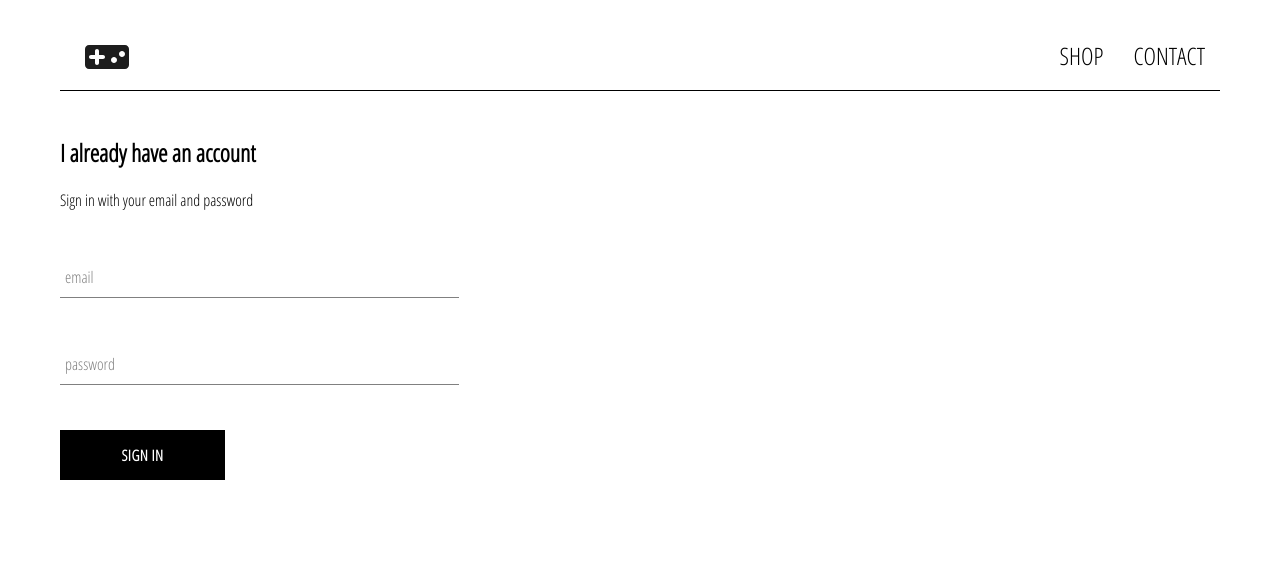
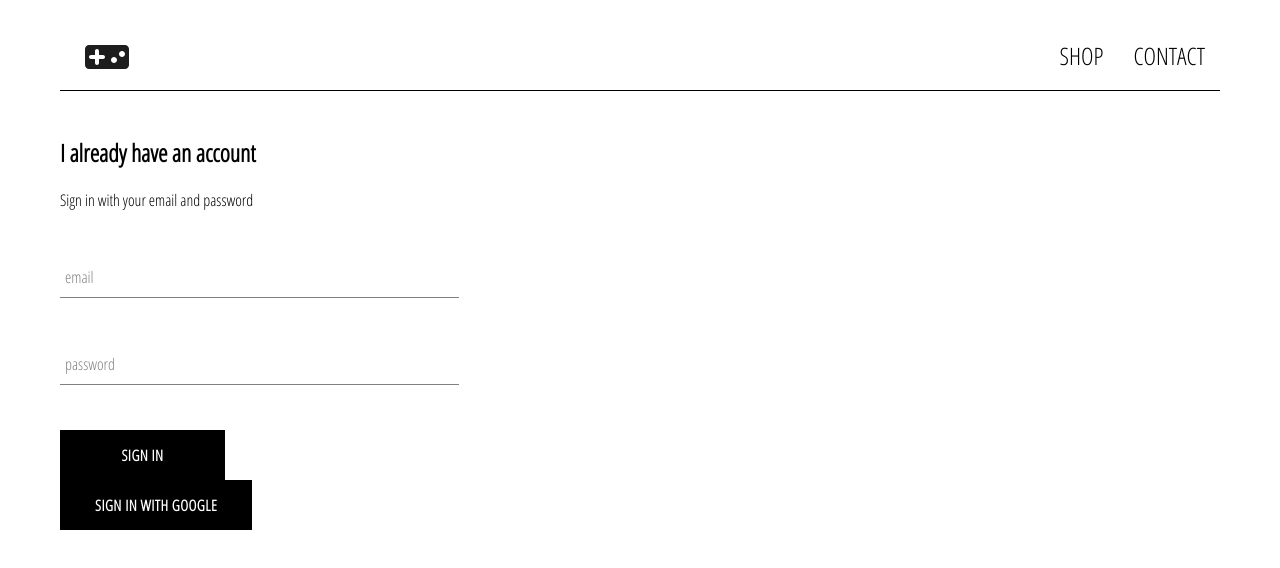
Before and after one commit to nourbalaha/nour-gaming, a React (Create React App) app: page /signin in a window 1280 px wide. Shown: the top 568 px of the page. Built offline with nearby package versions, Linux system fonts and the light colour scheme.

Commit message:
added sign in with google button

```diff
--- a/src/components/sign-in/sign-in.component.jsx
+++ b/src/components/sign-in/sign-in.component.jsx
@@ -4,6 +4,8 @@
 
 import FormInput from "../form-input/form-input.component"
 import CustomButton from "../custom-button/custom-button.component"
+
+import { signInWithGoogle } from "../../firebase/firebase.utils"
 
 export default class SignIn extends Component {
     constructor(props) {
@@ -35,6 +37,7 @@
                     <FormInput type="password" name="password" value={this.state.password} handleChange={this.handleChange} label="password" required />
 
                     <CustomButton type="submit">Sign in</CustomButton>
+                    <CustomButton onClick={signInWithGoogle}>Sign in with google</CustomButton>
                 </form>
             </div>
         )
```
